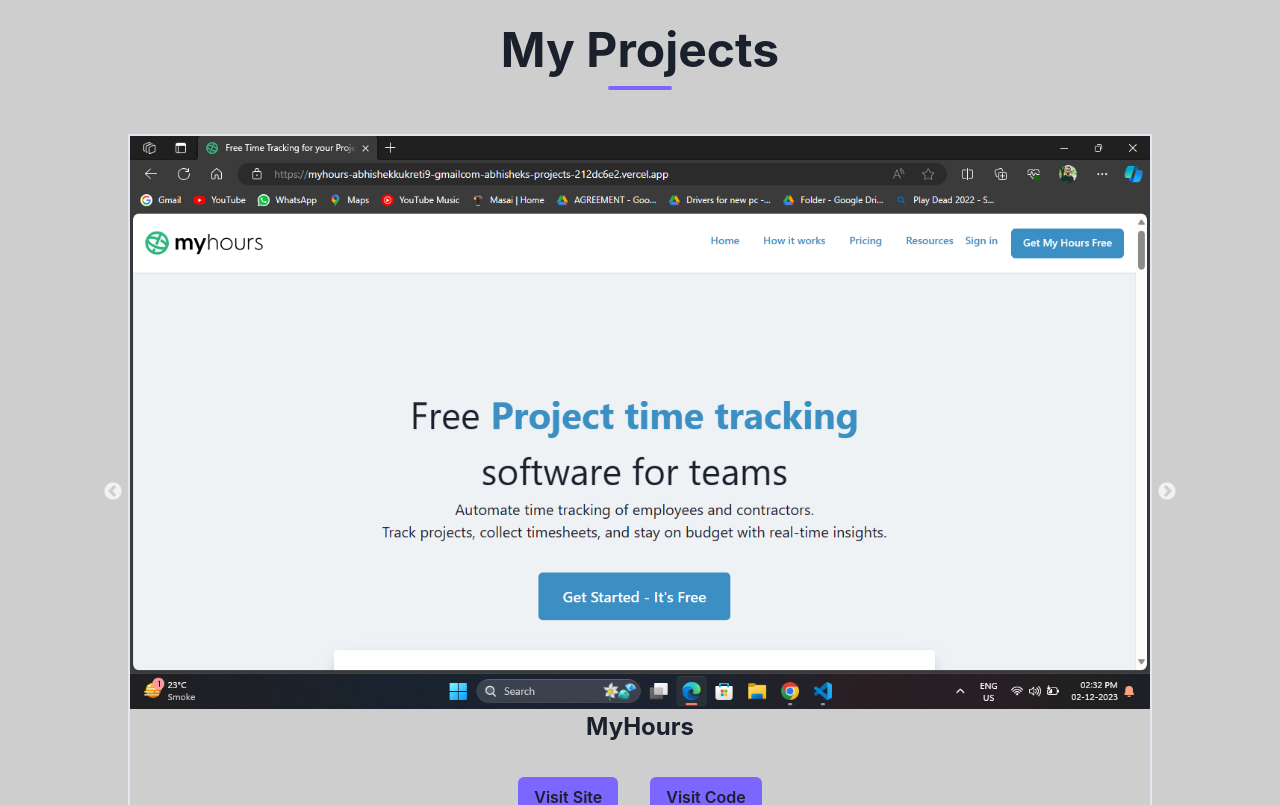
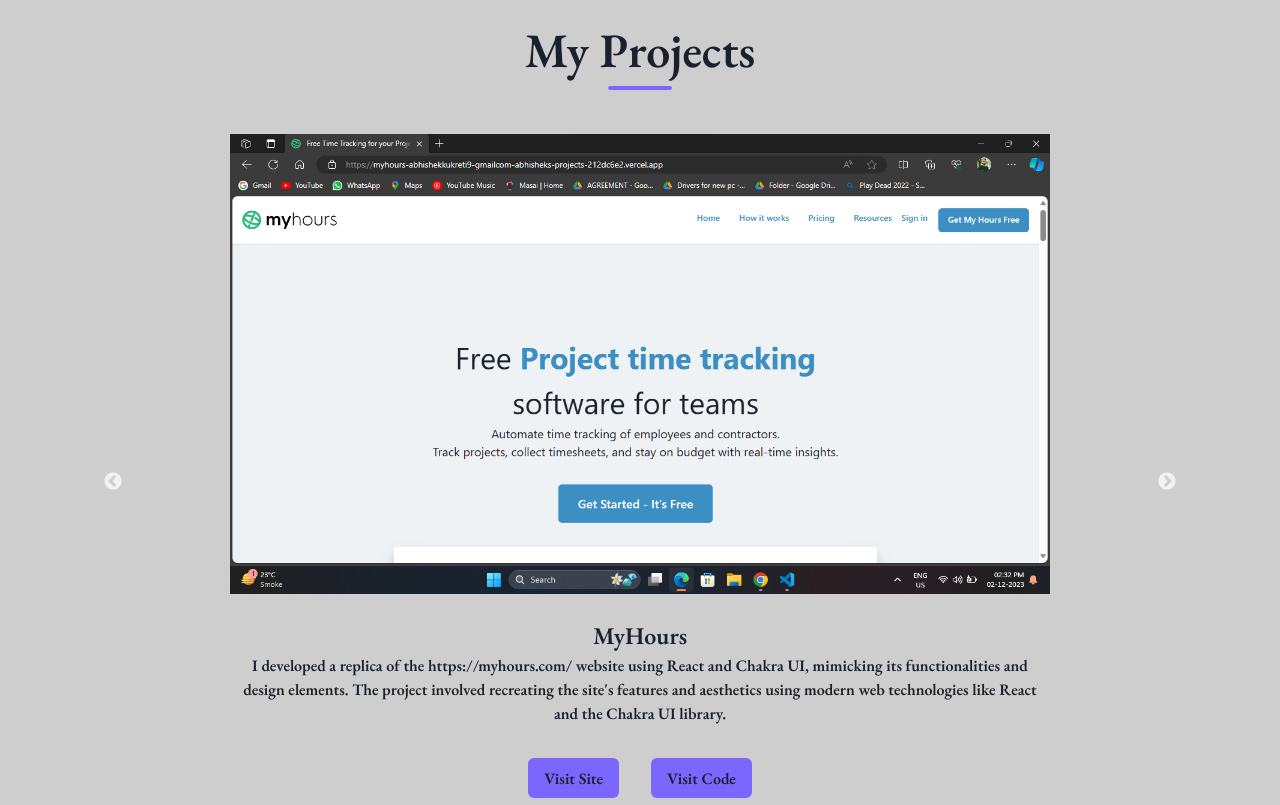
Before and after one commit to kuabhishek739/Abhishek-Portfolio, a React (Vite) app: page / in a window 1280 px wide. Shown: the part 2220-3025 px from the top of the page. Built offline with nearby package versions, Linux system fonts and the light colour scheme; some icons are missing.

Commit message:
Font Change

```diff
--- a/index.html
+++ b/index.html
@@ -1,8 +1,14 @@
-<!doctype html>
+<!DOCTYPE html>
 <html lang="en">
   <head>
     <meta charset="UTF-8" />
     <link rel="icon" type="image/svg+xml" href="/src/assets/Favicon.svg" />
+    <link rel="preconnect" href="https://fonts.googleapis.com" />
+    <link rel="preconnect" href="https://fonts.gstatic.com" crossorigin />
+    <link
+      href="https://fonts.googleapis.com/css2?family=EB+Garamond:wght@600&display=swap"
+      rel="stylesheet"
+    />
     <meta name="viewport" content="width=device-width, initial-scale=1.0" />
     <title>Abhishek - Portfolio</title>
   </head>
--- a/src/components/Projects.jsx
+++ b/src/components/Projects.jsx
@@ -39,15 +39,17 @@
           <Slider {...settings}>
             <Box
               key='myHours'
-              border='2px'
               borderColor='gray.200'
               margin={"auto"}
               display="flex"
               flexDirection="column"
               alignItems="center"
+              maxW={{ base: "100%", md: "80%", lg: "80%" }}
             >
               <Image src={myhrs} alt='MyHours' />
+              <br />
               <Text fontWeight={"bold"} fontSize={"2xl"}>MyHours</Text>
+              <Text>I developed a replica of the <a href='https://myhours.com/'>https://myhours.com/</a> website using React and Chakra UI, mimicking its functionalities and design elements. The project involved recreating the site's features and aesthetics using modern web technologies like React and the Chakra UI library.</Text>
               <Flex justify={"center"}>
                 <Link href='https://myhours-swart.vercel.app/'>
                   <Button mt={8} mb={8} mr={8} bg={"#7B66FF"}>Visit Site</Button>
@@ -60,15 +62,18 @@
 
             <Box
               key='superHeroResume'
-              border='2px'
               borderColor='gray.200'
               margin={"auto"}
               display="flex"
               flexDirection="column"
               alignItems="center"
+              maxW={{ base: "100%", md: "80%", lg: "80%" }}
             >
               <Image src={superheroresume} alt='superheroresume' />
+              <br />
               <Text fontWeight={"bold"} fontSize={"2xl"}>Super Hero Resume</Text>
+              <Text>
+                I crafted a resume portraying the superhero Captain America, incorporating his unique traits and achievements into the design elements. This project showcases Captain America's professional background and characteristics through a creatively designed, HTML/CSS-based single-page resume.</Text>
               <Flex justify={"center"}>
                 <Link href='https://glittering-brigadeiros-18cbcc.netlify.app/'>
                   <Button mt={8} mb={8} mr={8} bg={"#7B66FF"}>Visit Site</Button>
--- a/src/index.css
+++ b/src/index.css
@@ -0,0 +1,3 @@
+*{
+    font-family: 'EB Garamond', serif;
+}
```
